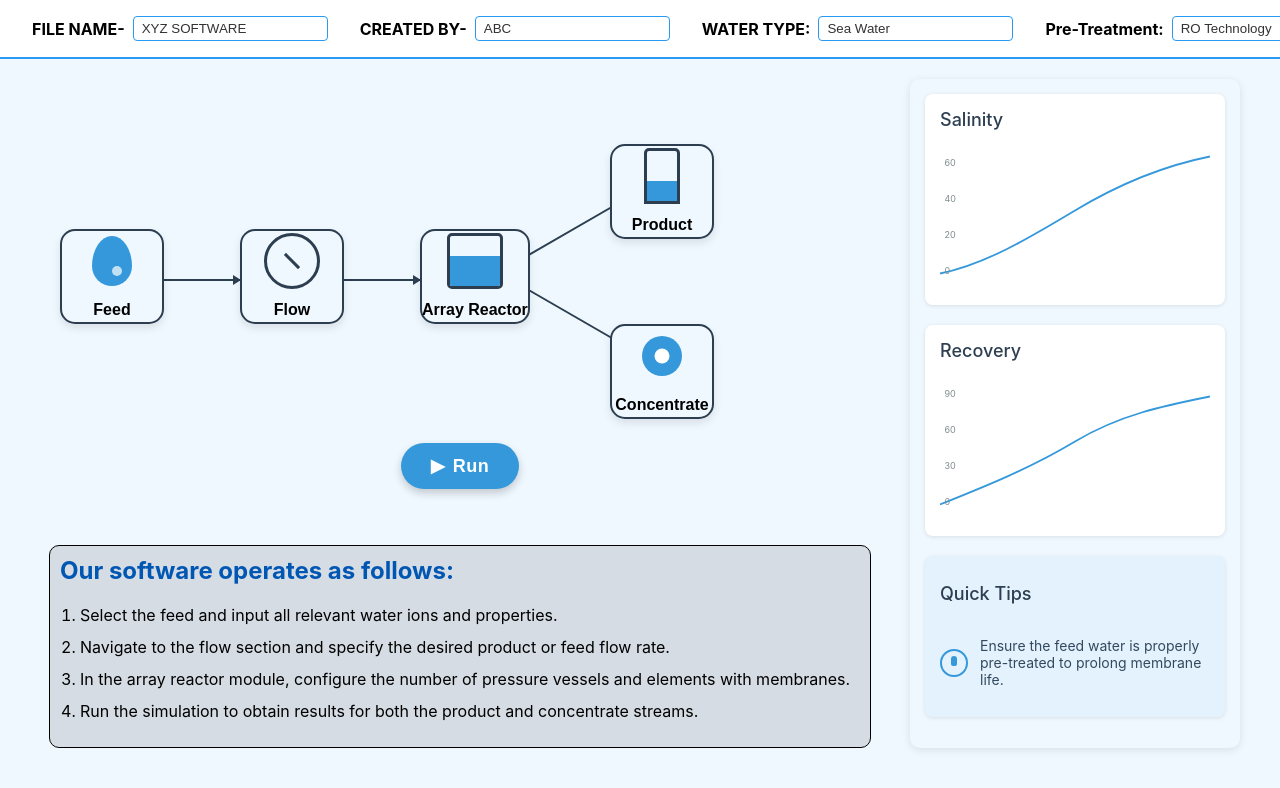
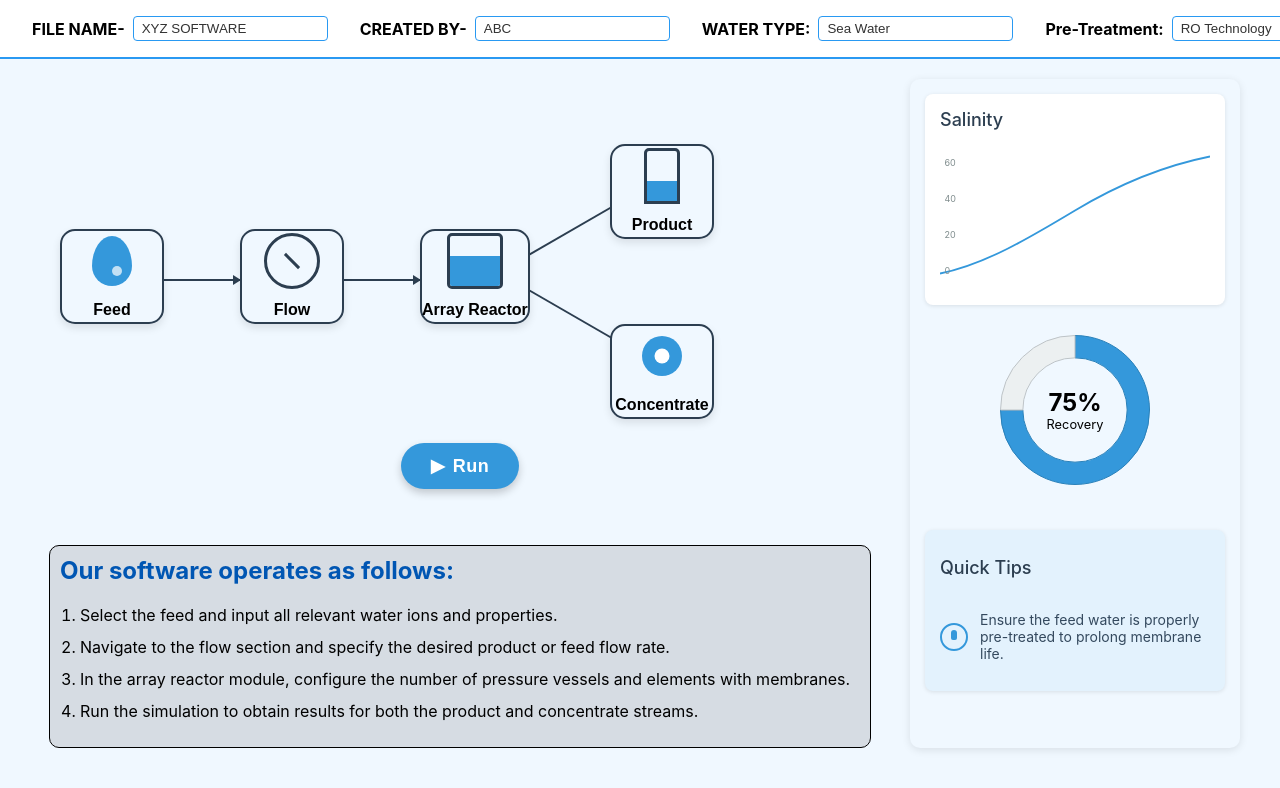
Before and after one commit to 0xAnon0602/Feed-Flow-Frontend, a React (Create React App) app: page / in a window 1280 px wide. Shown: the top 788 px of the page. Built offline with nearby package versions, Linux system fonts and the light colour scheme.

Commit message:
a lot of changes

```diff
--- /dev/null
+++ b/src/components/RecoveryDonutChart.js
@@ -0,0 +1,65 @@
+import React from 'react';
+import { Doughnut } from 'react-chartjs-2';
+import { Chart as ChartJS, ArcElement, Tooltip, Legend } from 'chart.js';
+
+
+// Register the required Chart.js components
+ChartJS.register(ArcElement, Tooltip, Legend);
+
+const RecoveryDonutChart = ({ recovery }) => {
+  // Convert recovery from string to number and ensure it's between 0-100
+  const recoveryValue = parseFloat(recovery) || 0;
+  const remainingValue = 100 - recoveryValue;
+
+  // Data for the donut chart
+  const data = {
+    labels: ['Recovery', 'Remaining'],
+    datasets: [
+      {
+        data: [recoveryValue, remainingValue],
+        backgroundColor: ['#3498db', '#ecf0f1'], // Blue for recovery, light gray for remaining
+        borderColor: ['#2980b9', '#bdc3c7'],
+        borderWidth: 1,
+      },
+    ],
+  };
+
+  // Options for the donut chart
+  const options = {
+    cutout: '70%', // Makes it a donut chart
+    responsive: true,
+    maintainAspectRatio: true,
+    plugins: {
+      legend: {
+        display: false, // Hide the legend
+      },
+      tooltip: {
+        callbacks: {
+          label: function(context) {
+            return `${context.label}: ${context.raw}%`;
+          }
+        }
+      }
+    },
+  };
+
+  return (
+    <div className="recovery-chart-container">
+      <div className="chart-wrapper" style={{ position: 'relative', width: '100%', maxWidth: '150px', margin: '0 auto' }}>
+        <Doughnut data={data} options={options} />
+        <div style={{
+          position: 'absolute',
+          top: '50%',
+          left: '50%',
+          transform: 'translate(-50%, -50%)',
+          textAlign: 'center'
+        }}>
+          <div style={{ fontSize: '1.5rem', fontWeight: 'bold' }}>{recoveryValue}%</div>
+          <div style={{ fontSize: '0.8rem' }}>Recovery</div>
+        </div>
+      </div>
+    </div>
+  );
+};
+
+export default RecoveryDonutChart;
--- a/src/components/SimulationInsights.js
+++ b/src/components/SimulationInsights.js
@@ -1,7 +1,12 @@
 import React from 'react';
+import { useSelector } from 'react-redux';
+import RecoveryDonutChart from './RecoveryDonutChart';
 import '../css/SimulationInsights.css';
 
 const SimulationInsights = () => {
+
+  const recovery = useSelector(state => state.feedWater.parameters.recovery)
+
   return (
     <div className="simulation-insights">
       <div className="chart-box">
@@ -26,27 +31,11 @@ const SimulationInsights = () => {
         </div>
       </div>
 
-      <div className="chart-box">
-        <h3>Recovery</h3>
-        <div className="chart-wrapper">
-          <svg viewBox="0 0 300 150" className="chart">
-            <path
-              d="M0,140 C50,120 100,100 150,70 S250,30 300,20"
-              className="chart-line"
-            />
-            <g className="y-axis">
-              <text x="5" y="140">0</text>
-              <text x="5" y="100">30</text>
-              <text x="5" y="60">60</text>
-              <text x="5" y="20">90</text>
-            </g>
-            <g className="x-axis">
-              {/* <text x="0" y="145">0</text> */}
-              <text x="300" y="145">100</text>
-            </g>
-          </svg>
-        </div>
-      </div>
+    {/* Add the donut chart here */}
+    <div className="parameter-row">
+      <RecoveryDonutChart recovery={recovery} />
+    </div>
+
 
       <div className="quick-tips">
         <h3>Quick Tips</h3>
--- a/src/components/popups/FeedWaterDataPopup.js
+++ b/src/components/popups/FeedWaterDataPopup.js
@@ -1,4 +1,4 @@
-import React from "react";
+import React, { useMemo } from "react";
 import { useSelector, useDispatch } from 'react-redux';
 import { updateIonValue, updateParameter } from '../../redux/slices/feedWaterSlice';
 import "../../css/FeedWaterDataPopup.css";
@@ -6,6 +6,14 @@ import "../../css/FeedWaterDataPopup.css";
 const FeedWaterDataPopup = ({ isOpen, onClose }) => {
   const dispatch = useDispatch();
   const { ionValues, parameters } = useSelector(state => state.feedWater);
+
+    // Calculate Feed TDS as sum of all ion values
+    const feedTds = useMemo(() => {
+      return Object.values(ionValues).reduce((acc, val) => {
+        const num = parseFloat(val);
+        return acc + (isNaN(num) ? 0 : num);
+      }, 0);
+    }, [ionValues]);
 
   // Handle ion input changes
   const handleIonChange = (key, value) => {
@@ -273,6 +281,15 @@ const FeedWaterDataPopup = ({ isOpen, onClose }) => {
                   value={parameters.recovery}
                   onChange={(e) => handleParameterChange('recovery', e.target.value)}
                 />
+
+              </div>
+              <div className="parameter-row">
+                <label>Feed TDS </label>
+                <input
+                  type="text"
+                  value={feedTds.toFixed(2)}
+                  readOnly
+                />
               </div>
 
               <div className="saturation-data">
--- a/src/components/popups/FlowRatesPopup.js
+++ b/src/components/popups/FlowRatesPopup.js
@@ -47,50 +47,8 @@ const FlowRatesPopup = ({ isOpen, onClose }) => {
                       onChange={(e) => handleFlowChange("feedFlow", e.target.value)}
                       disabled={selectedOption !== "feed"}
                     />
-                    <span className="flow-unit">gpm</span>
+                    <span className="flow-unit">m<sup>3</sup></span>
                   </div>
-              </div>
-
-              <div className="flow-option">
-                  <label>
-                    <input
-                      type="radio"
-                      name="flowOption"
-                      checked={selectedOption === "product"}
-                      onChange={() => handleOptionChange("product")}
-                    />
-                    <span>Specify Product</span>
-                  </label>
-                  <div className="flow-input">
-                    <input
-                      type="text"
-                      value={flowValues.productFlow}
-                      onChange={(e) => handleFlowChange("productFlow", e.target.value)}
-                      disabled={selectedOption !== "product"}
-                    />
-                    <span className="flow-unit">gpm</span>
-                  </div>
-              </div>
-
-              <div className="flow-option">
-                <label>
-                  <input
-                    type="radio"
-                    name="flowOption"
-                    checked={selectedOption === "concentrate"}
-                    onChange={() => handleOptionChange("concentrate")}
-                  />
-                  <span>Specify Concentrate</span>
-                </label>
-                <div className="flow-input">
-                  <input
-                    type="text"
-                    value={flowValues.concentrateFlow}
-                    onChange={(e) => handleFlowChange("concentrateFlow", e.target.value)}
-                    disabled={selectedOption !== "concentrate"}
-                  />
-                  <span className="flow-unit">gpm</span>
-                </div>
               </div>
 
             </div>
--- a/src/css/SimulationInsights.css
+++ b/src/css/SimulationInsights.css
@@ -91,3 +91,14 @@
   font-size: 14px;
   color: #34495e;
 }
+
+.recovery-chart-container {
+  display: flex;
+  justify-content: center;
+  margin: 10px 0;
+  width: 100%;
+}
+
+.chart-wrapper {
+  position: relative;
+}
--- a/src/redux/slices/flowRatesSlice.js
+++ b/src/redux/slices/flowRatesSlice.js
@@ -3,8 +3,6 @@ import { createSlice } from '@reduxjs/toolkit';
 const initialState = {
   flowValues: {
     feedFlow: "100",
-    productFlow: "",
-    concentrateFlow: ""
   },
   selectedOption: "feed",
 };
```
